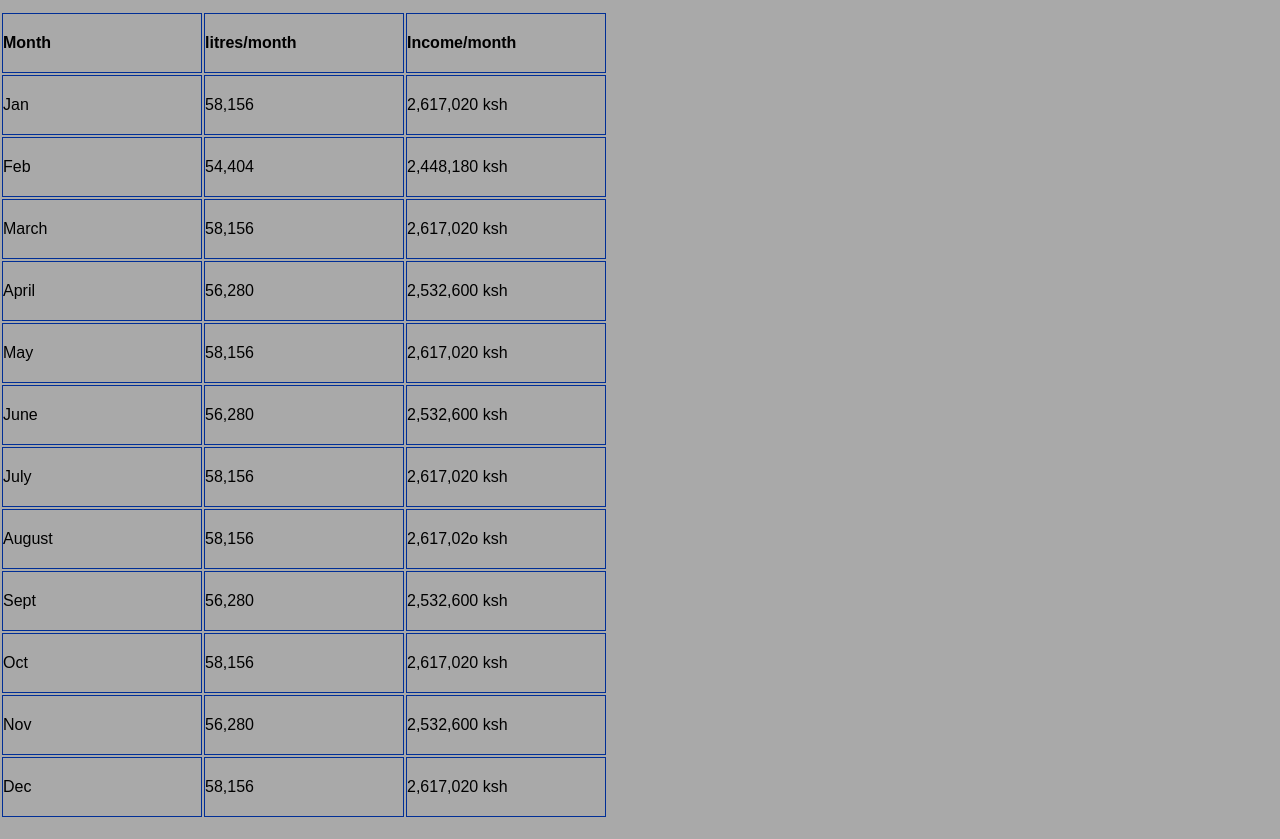
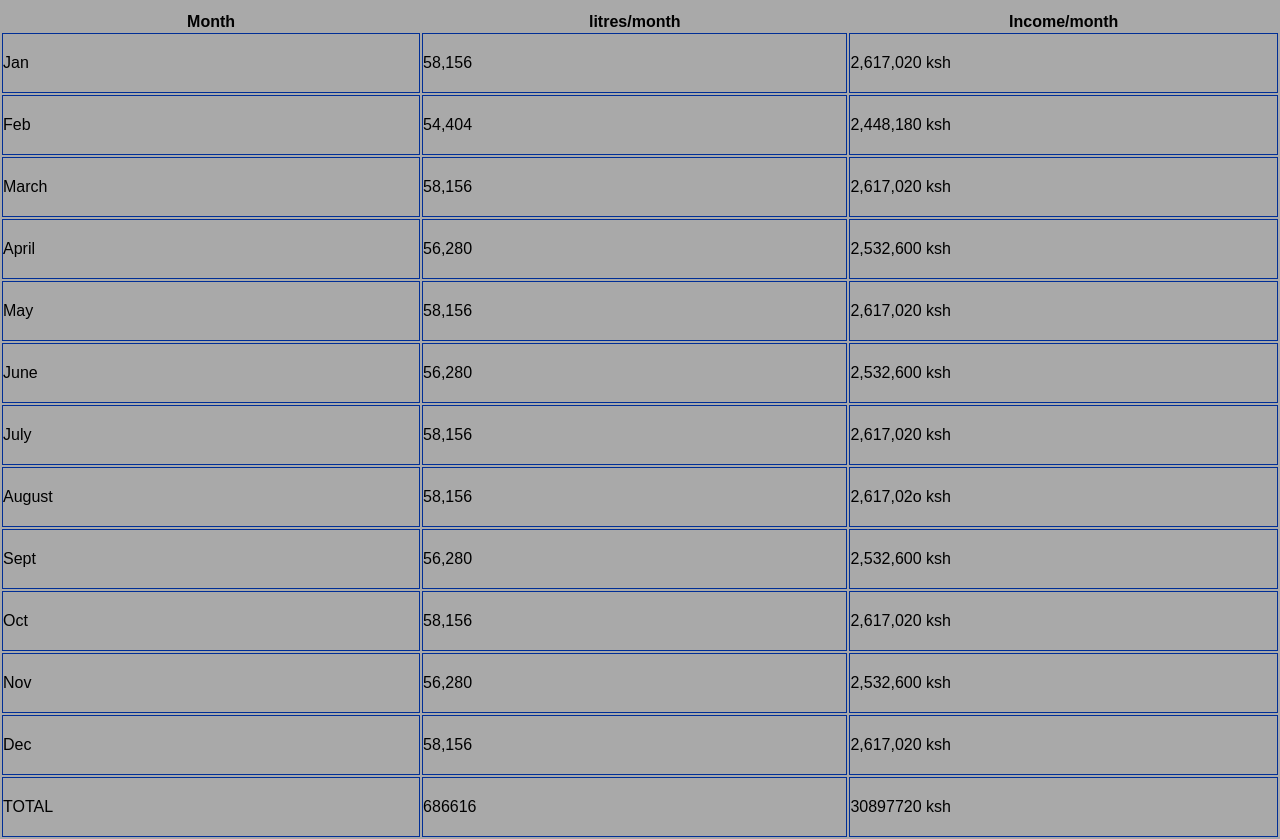
Before and after one commit to AngieMwaniki/DairyHub, a plain HTML site: page index.html in a window 1280 px wide. Shown: the part 503-1342 px from the top of the page. Drawn offline with Linux system fonts and the light colour scheme.

Commit message:
add image

```diff
--- a/index.html
+++ b/index.html
@@ -20,7 +20,7 @@
     </div>
 </div>
 <div class="milk">
-    <img src="styles/dairy2.jpg" width="700px" height="500px" alt="">
+    <img src="styles/dairy2.jpg" width="900px" height="500px" alt="">
 
 
          &nbsp;&nbsp; <div class="table1">
@@ -65,7 +65,7 @@
             </table>
             </div>
             </div>
-<div class="table2">
+<div class="month">
             <table>
                <tr>
                 <th>Month</th>
@@ -132,6 +132,11 @@
                 <td>58,156</td>
                 <td>2,617,020 ksh</td>
                </tr>
+               <tr>
+                <td>TOTAL</td>
+                <td>686616</td>
+                <td>30897720 ksh</td>
+               </tr>
             </table>
             </div>
     <script scr="styles/index.js"></script>
--- a/styles/index.css
+++ b/styles/index.css
@@ -13,7 +13,7 @@ height: 50px;
 width: 100%;
 }
 .logo{font-size: 20px;
-color: blue;
+color: #002e96;
 font-style: italic;
 }
 .table1{margin:80px; border: 1px solid #002e96; margin-left: auto;
@@ -27,4 +27,5 @@ margin-right: auto;}
 
  .table1 th, td {border-collapse: collapse; border: 1px solid #002e96;}
 
- .table2 th, td {border-collapse: collapse;  border: 0.1px solid #002e96; height: 60px;width: 200px;text-align: left;}
+ .month
+ .month th, td {border-collapse: collapse;  border: 0.1px solid #002e96; height: 60px;width: 500px;}
```
